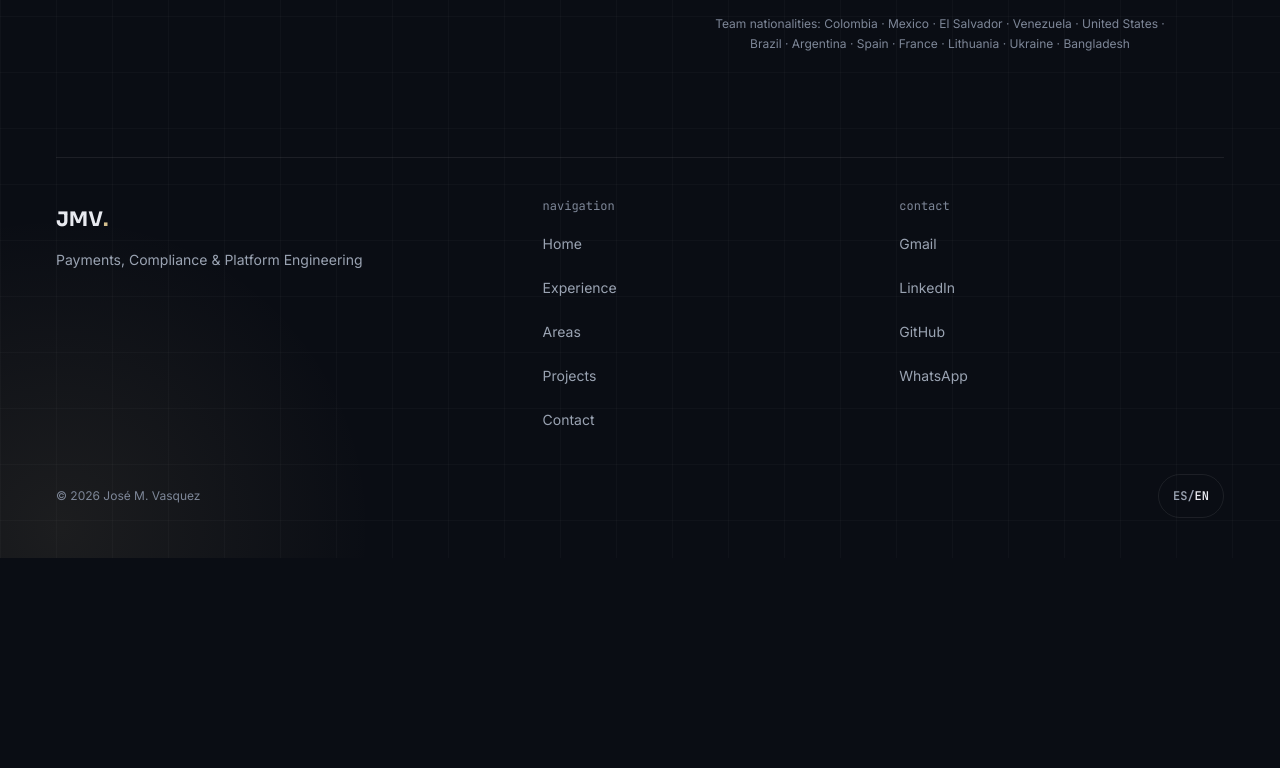
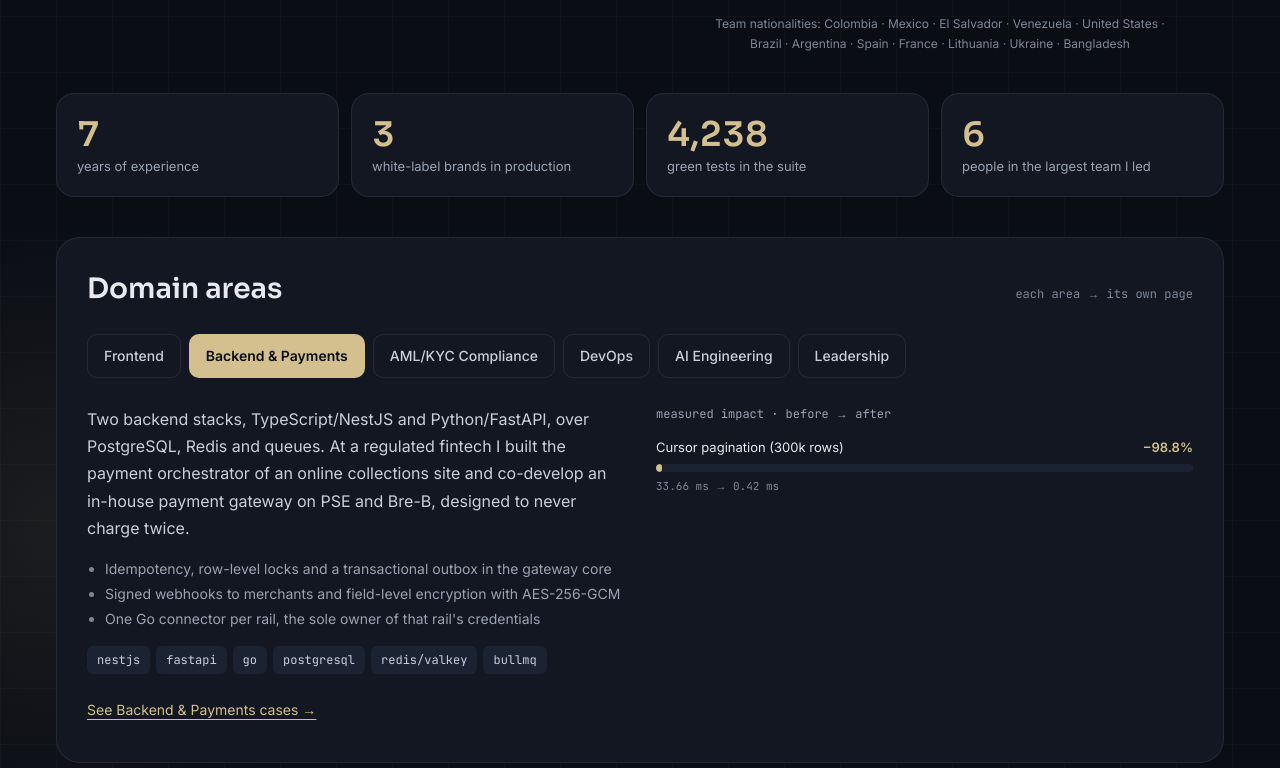
Before and after one commit to josejmv/josejmv, a Next.js app: page /en in a window 1280 px wide. Shown: the part 712-1480 px from the top of the page. Before the commit the page ends 1270 px from the top, so only its background shows below. Built offline with nearby package versions, Linux system fonts and the light colour scheme.

Commit message:
feat: add stats strip and areas showcase with impact bars

```diff
--- a/messages/en.json
+++ b/messages/en.json
@@ -70,5 +70,15 @@
     "teamSummary": "Team nationalities: {list}",
     "companySummary": "Company headquarters: {list}",
     "language": "{name} · {level}"
+  },
+  "Stats": {
+    "label": "Key figures"
+  },
+  "Areas": {
+    "title": "Domain areas",
+    "note": "each area → its own page",
+    "tabs": "Areas",
+    "impact": "measured impact · before → after",
+    "cases": "See {area} cases →"
   }
 }
--- a/messages/es.json
+++ b/messages/es.json
@@ -70,5 +70,15 @@
     "teamSummary": "Nacionalidades del equipo: {list}",
     "companySummary": "Sedes de las empresas: {list}",
     "language": "{name} · {level}"
+  },
+  "Stats": {
+    "label": "Cifras"
+  },
+  "Areas": {
+    "title": "Áreas de dominio",
+    "note": "cada área → su propia página",
+    "tabs": "Áreas",
+    "impact": "impacto medido · antes → después",
+    "cases": "Ver casos de {area} →"
   }
 }
--- a/src/app/[locale]/page.tsx
+++ b/src/app/[locale]/page.tsx
@@ -2,21 +2,25 @@ import { notFound } from "next/navigation";
 import { hasLocale } from "next-intl";
 import { getTranslations, setRequestLocale } from "next-intl/server";
 
+import { AreasShowcase } from "@/components/sections/home/areas-showcase";
 import { HeroSection } from "@/components/sections/home/hero-section";
+import { StatsStrip } from "@/components/sections/home/stats-strip";
 import { GlobeLegend } from "@/components/three/globe/globe-legend";
 import { GlobeStaticSvg } from "@/components/three/globe/globe-static-svg";
 import { GlobeTabs } from "@/components/three/globe/globe-tabs";
 import { routing } from "@/i18n/routing";
-import { getGlobeData, getProfile } from "@/lib/content";
+import { getAreas, getGlobeData, getProfile, getStats } from "@/lib/content";
 
 export default async function HomePage({ params }: PageProps<"/[locale]">) {
   const { locale } = await params;
   if (!hasLocale(routing.locales, locale)) notFound();
   setRequestLocale(locale);
 
-  const [t, tGlobe] = await Promise.all([
+  const [t, tGlobe, tStats, tAreas] = await Promise.all([
     getTranslations({ locale, namespace: "Hero" }),
     getTranslations({ locale, namespace: "Globe" }),
+    getTranslations({ locale, namespace: "Stats" }),
+    getTranslations({ locale, namespace: "Areas" }),
   ]);
   const profile = getProfile(locale);
   const globe = getGlobeData(locale);
@@ -78,6 +82,20 @@ export default async function HomePage({ params }: PageProps<"/[locale]">) {
           />
         }
       />
+
+      <StatsStrip stats={getStats(locale)} label={tStats("label")} />
+
+      <AreasShowcase
+        areas={getAreas(locale)}
+        defaultSlug="backend-pagos"
+        labels={{
+          title: tAreas("title"),
+          note: tAreas("note"),
+          tabs: tAreas("tabs"),
+          impact: tAreas("impact"),
+          cases: (area) => tAreas("cases", { area }),
+        }}
+      />
     </main>
   );
 }
--- a/src/app/globals.css
+++ b/src/app/globals.css
@@ -78,6 +78,7 @@
   --animate-floaty: floaty 7s ease-in-out infinite;
   --animate-dash: dash 2.6s linear infinite;
   --animate-fade-up: fade-up 0.5s ease-out both;
+  --animate-grow-x: grow-x 0.9s cubic-bezier(0.2, 0.8, 0.2, 1) both;
 
   @keyframes pulse-soft {
     0%,
@@ -105,6 +106,11 @@
   @keyframes dash {
     to {
       stroke-dashoffset: -40;
+    }
+  }
+  @keyframes grow-x {
+    from {
+      transform: scaleX(0);
     }
   }
   @keyframes typing {
--- /dev/null
+++ b/src/components/areas/area-summary.tsx
@@ -0,0 +1,35 @@
+import { Chip } from "@/components/ui/chip";
+import { Link } from "@/i18n/navigation";
+import type { LocalizedArea } from "@/lib/content";
+
+interface AreaSummaryProps {
+  area: LocalizedArea;
+  casesLabel: string;
+}
+
+/** Texto, bullets, tecnologías y enlace a la página del área. */
+export function AreaSummary({ area, casesLabel }: AreaSummaryProps) {
+  return (
+    <div className="flex flex-col gap-3.5">
+      <p className="leading-[1.7] text-text-2">{area.summary}</p>
+      <ul className="list-disc pl-[18px] text-sm leading-[1.8] text-muted marker:text-subtle">
+        {area.bullets.map((bullet) => (
+          <li key={bullet}>{bullet}</li>
+        ))}
+      </ul>
+      <ul className="flex flex-wrap gap-1.5">
+        {area.tech.map((tech) => (
+          <li key={tech}>
+            <Chip variant="tech">{tech}</Chip>
+          </li>
+        ))}
+      </ul>
+      <Link
+        href={{ pathname: "/areas/[slug]", params: { slug: area.slug } }}
+        className="inline-flex min-h-11 items-center self-start text-sm text-accent-text underline underline-offset-4 hover:no-underline focus-visible:outline-2 focus-visible:outline-offset-2 focus-visible:outline-accent-text"
+      >
+        {casesLabel}
+      </Link>
+    </div>
+  );
+}
--- /dev/null
+++ b/src/components/areas/area-tabs.tsx
@@ -0,0 +1,63 @@
+"use client";
+
+import * as Tabs from "@radix-ui/react-tabs";
+import { type ReactNode, useState } from "react";
+
+import { cn } from "@/lib/cn";
+
+interface AreaTab {
+  slug: string;
+  title: string;
+  /** Panel renderizado en el servidor (AreaSummary + ImpactBars). */
+  panel: ReactNode;
+}
+
+interface AreaTabsProps {
+  label: string;
+  areas: AreaTab[];
+  defaultSlug: string;
+}
+
+/**
+ * Tabs de las 6 áreas (Radix). Todos los paneles van en el HTML (`forceMount`) y los inactivos se
+ * ocultan: el contenido de cada área es indexable aunque solo se vea una. En móvil, scroll horizontal.
+ */
+export function AreaTabs({ label, areas, defaultSlug }: AreaTabsProps) {
+  const [active, setActive] = useState(defaultSlug);
+
+  return (
+    <Tabs.Root value={active} onValueChange={setActive} className="flex flex-col gap-6">
+      <Tabs.List
+        aria-label={label}
+        className="-mx-1 flex gap-2 overflow-x-auto px-1 pb-1 md:flex-wrap md:overflow-visible"
+      >
+        {areas.map((area) => (
+          <Tabs.Trigger
+            key={area.slug}
+            value={area.slug}
+            className={cn(
+              "h-11 shrink-0 rounded-[10px] border border-border px-4 text-sm font-medium whitespace-nowrap text-text-2 transition-colors",
+              "hover:bg-chip hover:text-text focus-visible:outline-2 focus-visible:outline-offset-2 focus-visible:outline-accent-text",
+              "data-[state=active]:border-transparent data-[state=active]:bg-accent data-[state=active]:font-semibold data-[state=active]:text-on-accent",
+            )}
+          >
+            {area.title}
+          </Tabs.Trigger>
+        ))}
+      </Tabs.List>
+
+      {areas.map((area) => (
+        <Tabs.Content
+          key={area.slug}
+          value={area.slug}
+          forceMount
+          // Con forceMount Radix no oculta el panel: `hidden` lo saca de la vista y del árbol accesible.
+          hidden={area.slug !== active}
+          className="focus-visible:outline-none"
+        >
+          {area.panel}
+        </Tabs.Content>
+      ))}
+    </Tabs.Root>
+  );
+}
--- /dev/null
+++ b/src/components/charts/impact-bars.tsx
@@ -0,0 +1,39 @@
+import type { CSSProperties } from "react";
+
+import type { LocalizedArea } from "@/lib/content";
+
+interface ImpactBarsProps {
+  title: string;
+  metrics: LocalizedArea["metrics"];
+}
+
+/**
+ * Métricas antes → después (Fusion). El ancho de la barra es `after / before`: cuanto más corta,
+ * mayor la mejora. Las barras crecen con CSS (`animate-grow-x`), sin JS.
+ */
+export function ImpactBars({ title, metrics }: ImpactBarsProps) {
+  return (
+    <div className="flex flex-col gap-4">
+      <p className="font-mono text-xs text-muted">{title}</p>
+      <ul className="flex flex-col gap-4">
+        {metrics.map((metric) => (
+          <li key={metric.label} className="flex flex-col gap-1.5">
+            <div className="flex justify-between gap-4 text-[13px]">
+              <span>{metric.label}</span>
+              <span className="font-semibold text-accent-text">{metric.delta}</span>
+            </div>
+            <div aria-hidden="true" className="h-2 overflow-hidden rounded-pill bg-chip">
+              <div
+                className="h-full min-w-1.5 origin-left rounded-pill bg-accent motion-safe:animate-grow-x"
+                style={{ width: `${(metric.ratio * 100).toFixed(1)}%` } as CSSProperties}
+              />
+            </div>
+            <p className="font-mono text-[11px] text-subtle">
+              {metric.before} → {metric.after}
+            </p>
+          </li>
+        ))}
+      </ul>
+    </div>
+  );
+}
--- /dev/null
+++ b/src/components/sections/home/areas-showcase.tsx
@@ -0,0 +1,53 @@
+import { AreaSummary } from "@/components/areas/area-summary";
+import { AreaTabs } from "@/components/areas/area-tabs";
+import { ImpactBars } from "@/components/charts/impact-bars";
+import type { LocalizedArea } from "@/lib/content";
+
+interface AreasShowcaseProps {
+  areas: LocalizedArea[];
+  defaultSlug: string;
+  labels: {
+    title: string;
+    note: string;
+    tabs: string;
+    impact: string;
+    cases: (area: string) => string;
+  };
+}
+
+/** "Áreas de dominio" (Fusion): tabs con resumen a la izquierda e impacto medido a la derecha. */
+export function AreasShowcase({ areas, defaultSlug, labels }: AreasShowcaseProps) {
+  return (
+    <section id="areas" aria-labelledby="areas-title" className="container-page scroll-mt-24">
+      <div className="flex flex-col gap-6 rounded-card border border-border bg-surface p-5 sm:p-[30px]">
+        <div className="flex flex-wrap items-baseline justify-between gap-3">
+          <h2 id="areas-title" className="font-display text-[28px] font-semibold">
+            {labels.title}
+          </h2>
+          <p className="font-mono text-xs text-subtle">{labels.note}</p>
+        </div>
+
+        <AreaTabs
+          label={labels.tabs}
+          defaultSlug={defaultSlug}
+          areas={areas.map((area) => ({
+            slug: area.slug,
+            title: area.title,
+            panel: (
+              <div className="grid gap-8 lg:grid-cols-2">
+                <AreaSummary area={area} casesLabel={labels.cases(area.title)} />
+                {area.metrics.length > 0 ? (
+                  <ImpactBars title={labels.impact} metrics={area.metrics} />
+                ) : (
+                  <blockquote className="flex items-center rounded-2xl border border-border bg-surface-2 p-6 font-display text-2xl leading-snug text-text-2">
+                    {area.tagline}
+                  </blockquote>
+                )}
+              </div>
+            ),
+          }))}
+        />
+      </div>
+    </section>
+  );
+}
--- /dev/null
+++ b/src/components/sections/home/stats-strip.tsx
@@ -0,0 +1,22 @@
+import { StatCard } from "@/components/ui/stat-card";
+import type { LocalizedStat } from "@/lib/content";
+
+interface StatsStripProps {
+  stats: LocalizedStat[];
+  label: string;
+}
+
+/** Cuatro cifras bajo el Hero (Fusion). 2 columnas en móvil, 4 en desktop. */
+export function StatsStrip({ stats, label }: StatsStripProps) {
+  return (
+    <section aria-label={label} className="container-page pb-10">
+      <ul className="grid grid-cols-2 gap-3 lg:grid-cols-4">
+        {stats.map((stat) => (
+          <li key={stat.id}>
+            <StatCard value={stat.value} label={stat.label} className="h-full" />
+          </li>
+        ))}
+      </ul>
+    </section>
+  );
+}
```
Also changed, not shown: 2 other files (tests, documents, lock files or other folders).
